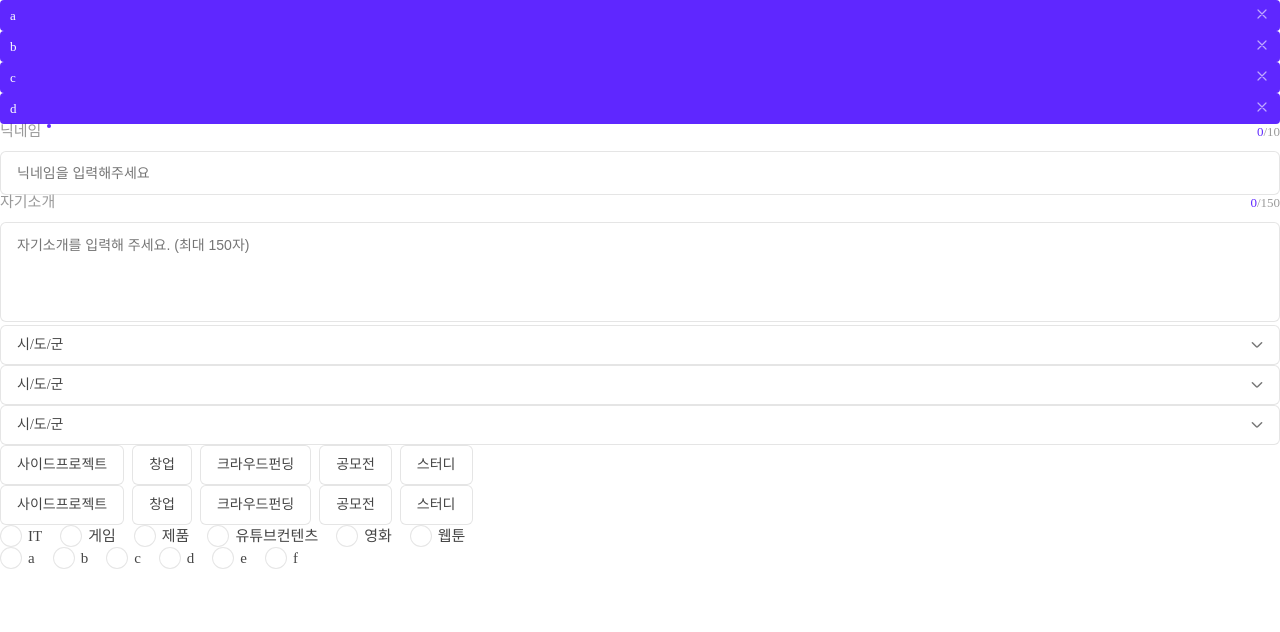
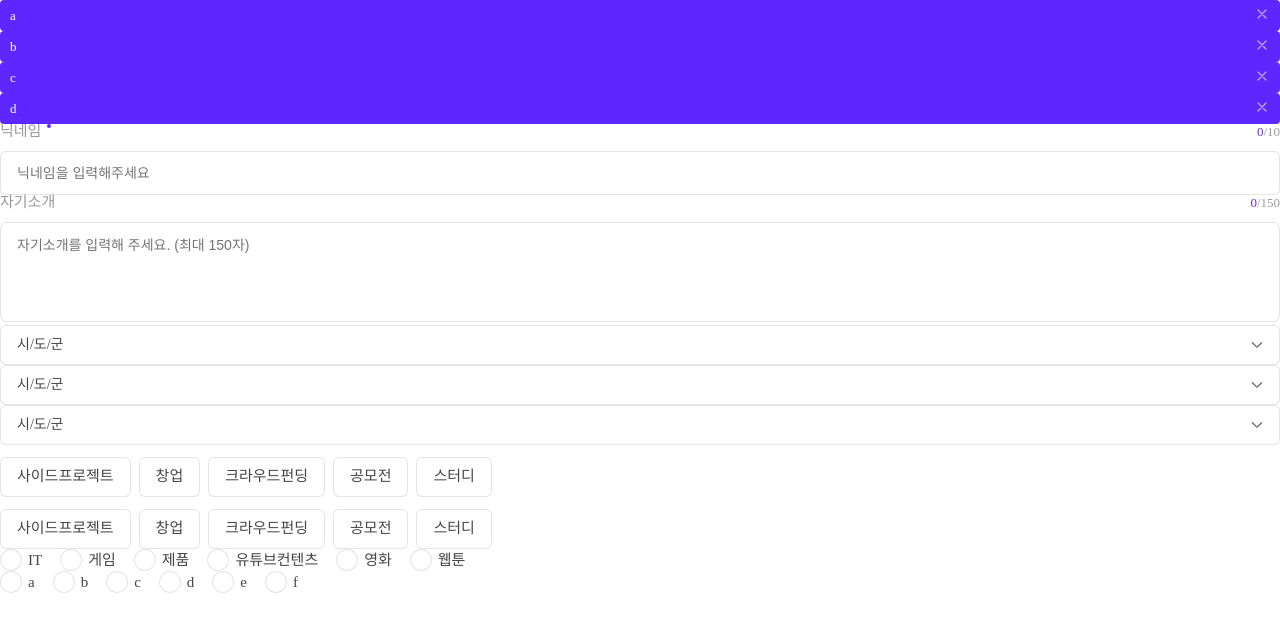
Before and after one commit to ConceptBe/conceptbe-design-system, a React (Vite) app: page / in a window 1280 px wide. Shown: the top 632 px of the page. Built offline with nearby package versions, Linux system fonts and the light colour scheme; a web font is replaced by a local one.

Commit message:
refactor: useCheckbox 및 CheckboxContainer 컴포넌트 리팩토링 및 적용

```diff
--- a/src/components/CheckboxContainer/CheckboxContainer.tsx
+++ b/src/components/CheckboxContainer/CheckboxContainer.tsx
@@ -1,5 +1,8 @@
 import styled from '@emotion/styled';
 import { ChangeEvent, Fragment } from 'react';
+
+import Flex from '../Flex/Flex';
+import Text from '../Text/Text';
 
 interface CheckboxOptions {
   id: number;
@@ -7,29 +10,55 @@ interface CheckboxOptions {
   checked: boolean;
 }
 
-interface Props {
-  nameKey: string;
-  options: CheckboxOptions[];
-  onChange: (e: ChangeEvent<HTMLInputElement>) => void;
+interface Config<T> {
+  checkboxKey: T;
+  maxCount?: number;
 }
 
-const CheckboxContainer = ({
-  nameKey,
+interface Props<T> {
+  label: string;
+  checkboxKey: T;
+  options: CheckboxOptions[];
+  onChange: (
+    e: ChangeEvent<HTMLInputElement>,
+    checkboxKey: T,
+    config?: Config<T>,
+  ) => void;
+  maxCount?: number;
+  required?: boolean;
+}
+
+const CheckboxContainer = <T extends string>({
+  label,
+  checkboxKey,
   options,
   onChange,
+  maxCount,
+  required,
   ...attributes
-}: Props) => {
+}: Props<T>) => {
   return (
-    <Wrapper {...attributes}>
+    <div {...attributes}>
+      <Flex alignItems="center" paddingBottom={12}>
+        <Text font="suit15m" color="b9" required={required}>
+          {label}
+        </Text>
+      </Flex>
+      <Flex wrap="wrap" gap={8}>
         {options.map((option) => (
           <Fragment key={option.id}>
             <CheckboxInput
               id={`${option.id}-${option.name}`}
-            name={nameKey}
+              name={checkboxKey}
               value={option.name}
               type="checkbox"
               checked={option.checked}
-            onChange={onChange}
+              onChange={(e) =>
+                onChange(e, checkboxKey, {
+                  checkboxKey,
+                  maxCount,
+                })
+              }
             />
             <CheckboxLabel
               htmlFor={`${option.id}-${option.name}`}
@@ -39,17 +68,12 @@ const CheckboxContainer = ({
             </CheckboxLabel>
           </Fragment>
         ))}
-    </Wrapper>
+      </Flex>
+    </div>
   );
 };
 
 export default CheckboxContainer;
-
-const Wrapper = styled.div`
-  display: flex;
-  flex-wrap: wrap;
-  gap: 8px;
-`;
 
 const CheckboxInput = styled.input`
   display: none;
@@ -67,7 +91,7 @@ const CheckboxLabel = styled.label<{ checked: boolean }>`
   background-color: ${({ checked, theme }) =>
     checked ? theme.color.c1 : theme.color.w1};
   color: ${({ checked, theme }) => (checked ? theme.color.w1 : theme.color.b4)};
-  font-size: 14px;
-  font-weight: 500;
+  font-size: ${({ theme }) => theme.font.suit15m.fontSize}px;
+  font-weight: ${({ theme }) => theme.font.suit15m.fontWeight};
   cursor: pointer;
 `;
--- a/src/hooks/useCheckbox.ts
+++ b/src/hooks/useCheckbox.ts
@@ -6,9 +6,9 @@ interface CheckboxItem {
   checked: boolean;
 }
 
-interface Limit<T> {
+interface Config<T> {
   checkboxKey: keyof T;
-  maxValue: number;
+  maxCount?: number;
 }
 
 const useCheckbox = <T extends Record<keyof T, CheckboxItem[]>>(
@@ -20,7 +20,7 @@ const useCheckbox = <T extends Record<keyof T, CheckboxItem[]>>(
     (
       e: ChangeEvent<HTMLInputElement>,
       checkboxKey: keyof T,
-      limit?: Limit<T>,
+      config?: Config<T>,
     ) => {
       const { value, checked } = e.target;
 
@@ -29,7 +29,7 @@ const useCheckbox = <T extends Record<keyof T, CheckboxItem[]>>(
           (checkbox) => checkbox.checked,
         ).length;
 
-        if (limit && checked && currentCheckedCount === limit.maxValue) {
+        if (config && checked && currentCheckedCount === config.maxCount) {
           return prev;
         }
 
```
Also changed, not shown: 1 other file (tests, documents, lock files or other folders). Lines whose indentation alone changed are shown as unchanged.
